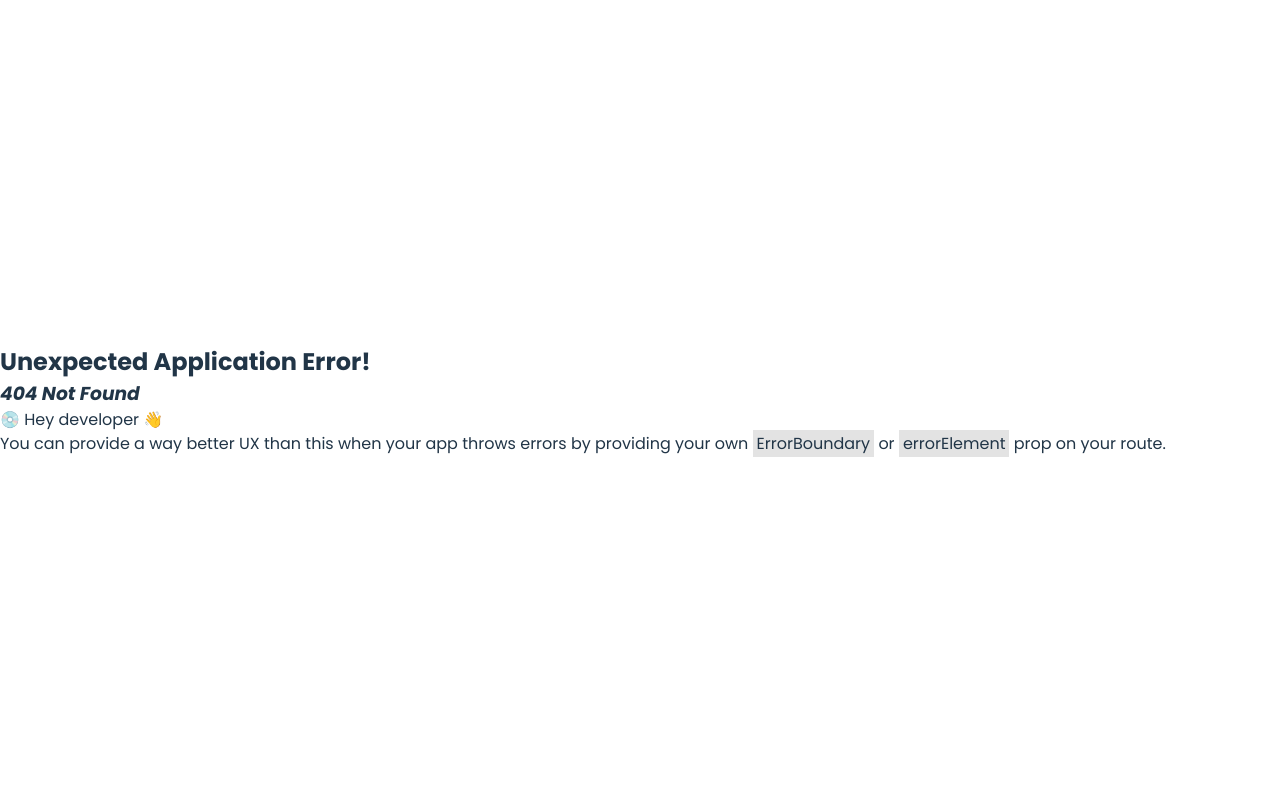
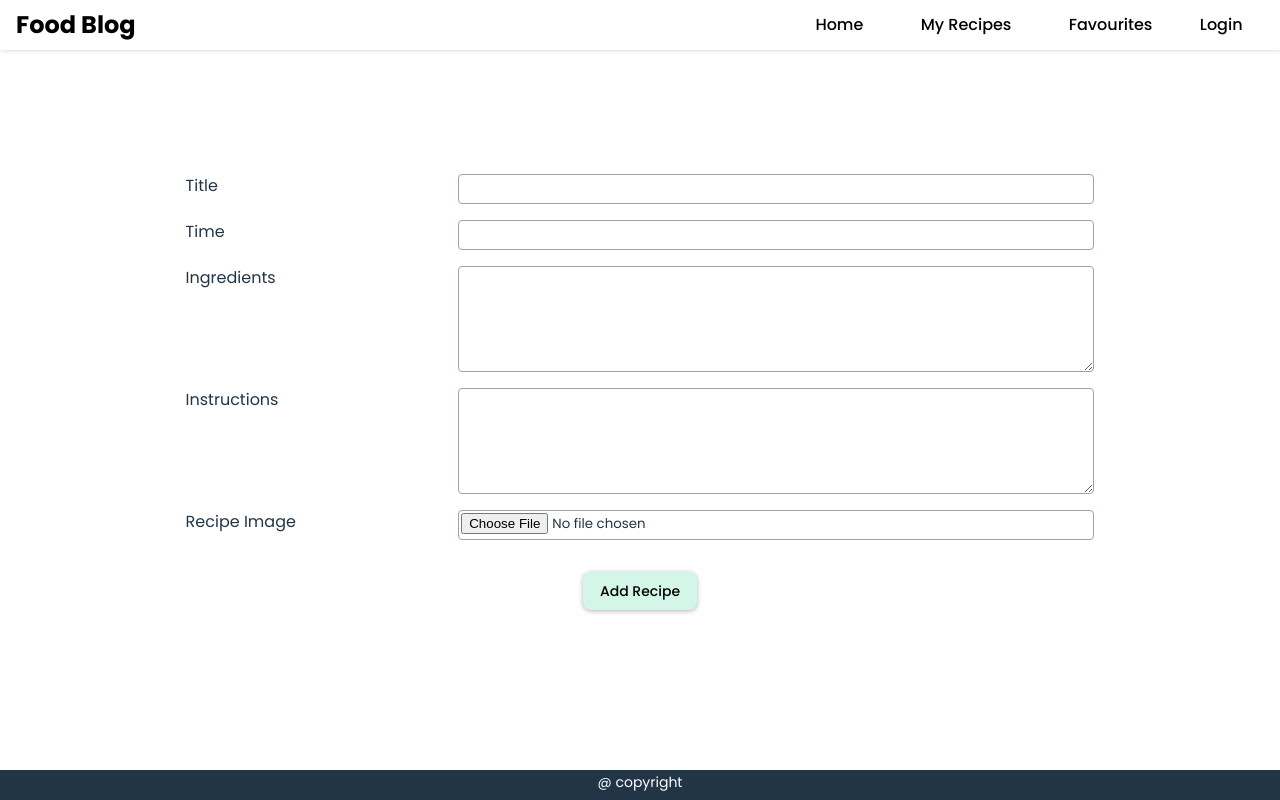
Before and after one commit to 19946-Dresden-St/cooking-recipes, a React (Vite) app in the folder frontend/food-blog-app/: page /addRecipe in a window 1280 px wide. Before the commit this address had no page. Built offline with nearby package versions, Linux system fonts and the light colour scheme.

Commit message:
Add create recipe

```diff
--- a/frontend/food-blog-app/src/App.jsx
+++ b/frontend/food-blog-app/src/App.jsx
@@ -4,6 +4,7 @@
 import Home from './pages/Home.jsx'
 import MainNavigation from "./components/MainNavigation.jsx"
 import axios from "axios"
+import AddFoodRecipe from "./pages/AddFoodRecipe.jsx";
 
 const getAllRecipes = async () => {
     let allRecipes = []
@@ -18,6 +19,7 @@
         { path: "/", element: <Home />, loader: getAllRecipes },
         { path: "/myRecipe", element: <Home /> },
         { path: "/favRecipe", element: <Home /> },
+        { path: "/addRecipe", element: <AddFoodRecipe /> },
     ]}
 ])
 
--- /dev/null
+++ b/frontend/food-blog-app/src/pages/AddFoodRecipe.jsx
@@ -0,0 +1,50 @@
+import React from 'react'
+import axios from "axios";
+import {useNavigate} from "react-router-dom";
+
+export default function AddFoodRecipe() {
+    const [recipeData, setRecipeData] = React.useState({})
+    const navigate = useNavigate();
+
+    const onHandleChange = (e) => {
+        let val = (e.target.name === "ingredients") ? e.target.value.split(',') : e.target.value
+        setRecipeData(pre => ({...pre, [e.target.name]: val}))
+    }
+
+    const onHandleSubmit = async (e) => {
+        e.preventDefault()
+        console.log(recipeData)
+        await axios.post('http://localhost:5001/recipe', recipeData)
+        .then(() => navigate('/') )
+    }
+
+    return (
+        <>
+            <div className='container'>
+                <form className='form' onSubmit={onHandleSubmit}>
+                    <div className='form-control'>
+                        <label>Title</label>
+                        <input type="text" className='input' name="title" onChange={onHandleChange}></input>
+                    </div>
+                    <div className='form-control'>
+                        <label>Time</label>
+                        <input type="text" className='input' name="time" onChange={onHandleChange}></input>
+                    </div>
+                    <div className='form-control'>
+                        <label>Ingredients</label>
+                        <textarea type="text" className='input-textarea' name="ingredients" rows="5" onChange={onHandleChange}></textarea>
+                    </div>
+                    <div className='form-control'>
+                        <label>Instructions</label>
+                        <textarea type="text" className='input-textarea' name="instructions" rows="5" onChange={onHandleChange}></textarea>
+                    </div>
+                    <div className='form-control'>
+                        <label>Recipe Image</label>
+                        <input type="file" className='input' name="file"></input>
+                    </div>
+                    <button type="submit">Add Recipe</button>
+                </form>
+            </div>
+        </>
+    )
+}
--- a/frontend/food-blog-app/src/pages/Home.jsx
+++ b/frontend/food-blog-app/src/pages/Home.jsx
@@ -1,15 +1,19 @@
 import React from 'react'
 import foodRecipe from '../assets/cookies.jpeg'
 import RecipeItems from "../components/RecipeItems.jsx";
+import {useNavigate} from "react-router-dom";
 
 export default function Home() {
+
+    const navigate = useNavigate();
+
     return (
         <>
             <section className="home">
                 <div className="left">
                     <h1>Food Recipe</h1>
                     <h5>Lorem ipsum dolor sit amet, consectetur adipisicing elit. Ad commodi cumque dolores exercitationem fuga harum iusto laudantium magnam minima modi natus odit pariatur, quibusdam sunt tenetur voluptate, voluptatum. Est, provident.</h5>
-                    <button>Share your recipe</button>
+                    <button onClick={() => navigate("/addRecipe")} >Share your recipe</button>
                 </div>
                 <div className="right">
                     <img src={foodRecipe} width="320px" height="300px" alt="cookies picture"></img>
```
Also changed, not shown: 1 other file (tests, documents, lock files or other folders).
